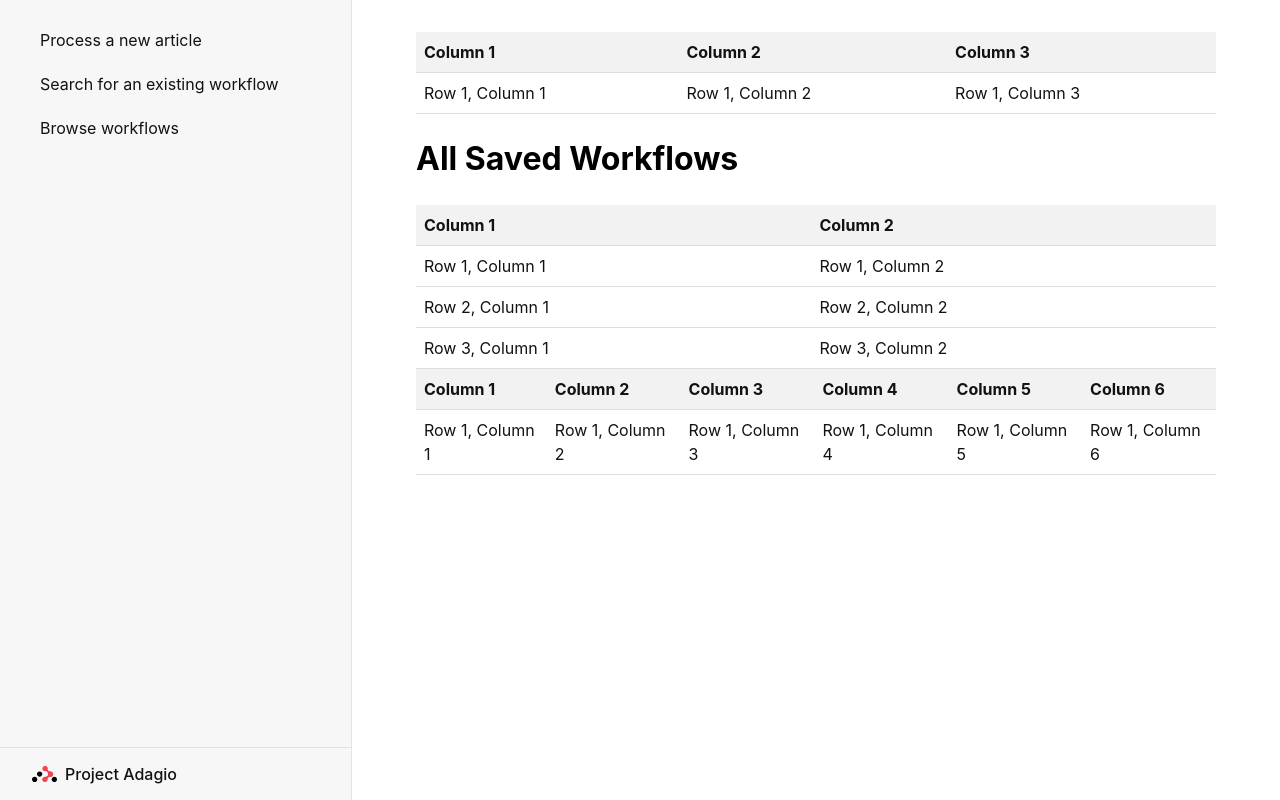
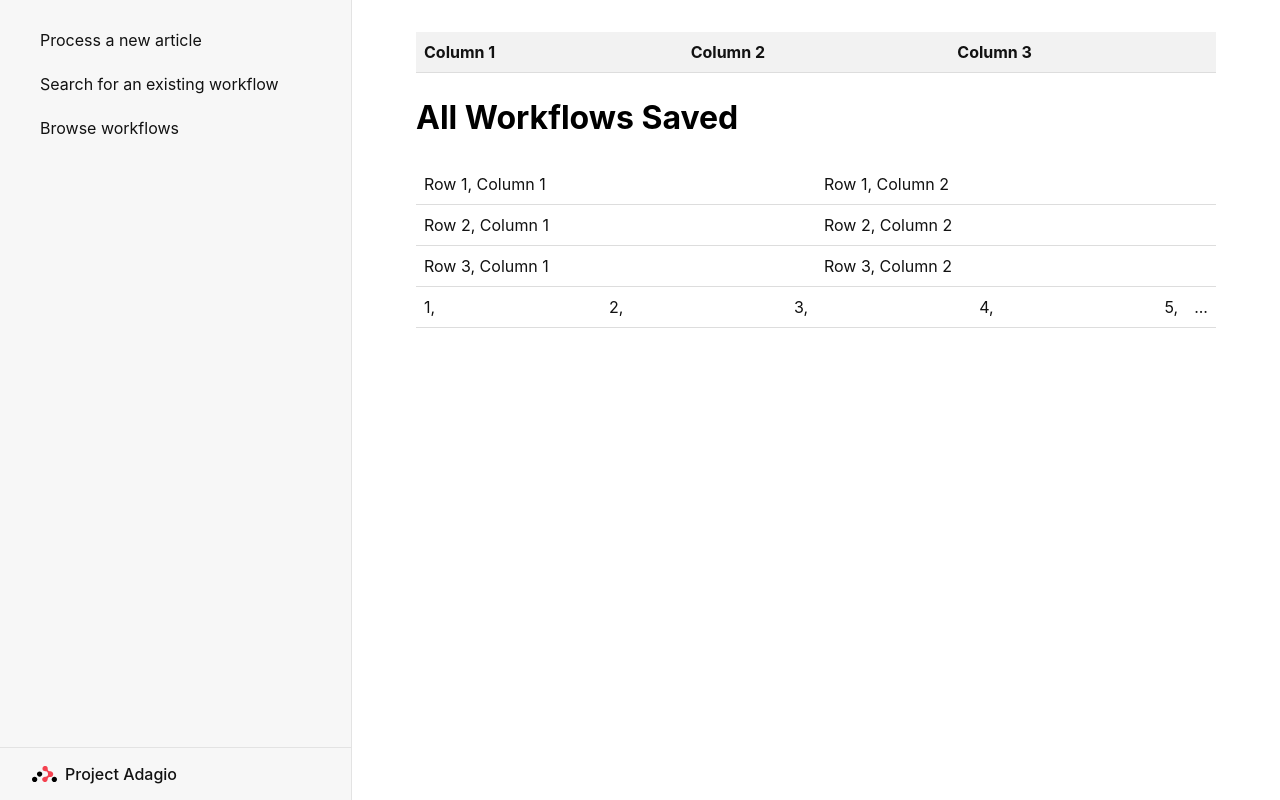
Before and after one commit to AlfredAria/Adagio, a React (Create React App) app in the folder adagiostackserver/web/: page /browse-workflows in a window 1280 px wide. Built offline with nearby package versions, Linux system fonts and the light colour scheme.

Commit message:
paginationbar edit

```diff
--- a/adagiostackserver/web/src/BrowseWorkflows.jsx
+++ b/adagiostackserver/web/src/BrowseWorkflows.jsx
@@ -11,27 +11,14 @@ export default function PreviousWorkflows() {
                         <th>Column 3</th>
                     </tr>
                 </thead>
-                <tbody>
-                    <tr>
-                        <td>Row 1, Column 1</td>
-                        <td>Row 1, Column 2</td>
-                        <td>Row 1, Column 3</td>
-                    </tr>
-                </tbody>
             </table></div>
             <div className="title">
                 <h1>
-                    All Saved Workflows
+                All Workflows Saved
                 </h1>
             </div>
             <div className="workflows-page">
                 <table>
-                    <thead>
-                        <tr>
-                            <th>Column 1</th>
-                            <th>Column 2</th>
-                        </tr>
-                    </thead>
                     <tbody>
                         <tr>
                             <td>Row 1, Column 1</td>
@@ -49,24 +36,14 @@ export default function PreviousWorkflows() {
                 </table></div>
             <div className="number-page">
                 <table>
-                    <thead>
-                        <tr>
-                            <th>Column 1</th>
-                            <th>Column 2</th>
-                            <th>Column 3</th>
-                            <th>Column 4</th>
-                            <th>Column 5</th>
-                            <th>Column 6</th>
-                        </tr>
-                    </thead>
                     <tbody>
                         <tr>
-                            <td>Row 1, Column 1</td>
-                            <td>Row 1, Column 2</td>
-                            <td>Row 1, Column 3</td>
-                            <td>Row 1, Column 4</td>
-                            <td>Row 1, Column 5</td>
-                            <td>Row 1, Column 6</td>
+                            <td>1,</td>
+                            <td>2,</td>
+                            <td>3,</td>
+                            <td>4,</td>
+                            <td>5,</td>
+                            <td>...</td>
                         </tr>
                     </tbody>
                 </table></div>
--- a/adagiostackserver/web/src/PaginationBar.css
+++ b/adagiostackserver/web/src/PaginationBar.css
@@ -1,20 +1,33 @@
-.bar {
-    min-height: 48px;
-    display: flex;
-    align-items: center;
-}
 
 .page-number {
     padding: 0 4px;
     font-size: 16px;
+    color:grey;
+
 }
 
 .page-number.selected {
-    font-size: 24px;
-    color: blue;
+    font-size: 16px;
+    padding: 5px 10px 5px 10px;
+    background-color: rgb(233, 230, 230);
 }
 
 .page-number:hover {
-    font-size: 28px;
+    font-size: 16px;
     animation: 100ms ease-in;
 }
+
+table.bar {
+    height: 48px;
+    border-collapse: collapse;
+    width: 100%;
+}
+th, td {
+    text-align: left;
+    padding: 8px;
+    width: 25%;
+}
+th {
+    background-color: #f2f2f2;
+    width: 25%;
+}
--- a/adagiostackserver/web/src/PaginationBar.jsx
+++ b/adagiostackserver/web/src/PaginationBar.jsx
@@ -2,7 +2,7 @@ import './PaginationBar.css';
 
 function pageNumber(page, onPageSelect, isSelected = false) {
     return (
-        <span key={page}
+        <td className='pageNumberContainer'><span key={page}
             className={
                 "page-number "
                 + (isSelected ? "selected" : "")
@@ -11,7 +11,7 @@ function pageNumber(page, onPageSelect, isSelected = false) {
                 isSelected ? () => { } : () => onPageSelect(page)
             }>
             {page}
-        </span>
+            </span></td>
     );
 }
 
@@ -24,14 +24,18 @@ export default function PaginationBar({ props: {
     onPageSelect // The callback function called when
 } }) {
     return (
-        <div className="bar">
-            {[...Array(maxPage).keys()].map(
-                i => i + 1   /** Display converted to 1-based index. */
+        <table className="bar">
+            <tbody>
+                <tr>
+                {[...Array(maxPage).keys()].map(
+                    i => i + 1   /** Display converted to 1-based index. */
                 ).map((page) => pageNumber(
                     page,
                     onPageSelect,
                     page === currentPage
                 ))}
-        </div>
+                </tr>
+                </tbody>
+        </table>
     );
 }
--- a/adagiostackserver/web/src/SearchWorkflow.jsx
+++ b/adagiostackserver/web/src/SearchWorkflow.jsx
@@ -80,9 +80,7 @@ export default function SearchWorkflow() {
 
             {renderPaginationBar()}
 
-            <div>
-                {responseStatus ? responseStatus : ''}
-            </div>
+
         </div>
     );
 }
```
Also changed, not shown: 1 other file (tests, documents, lock files or other folders).
